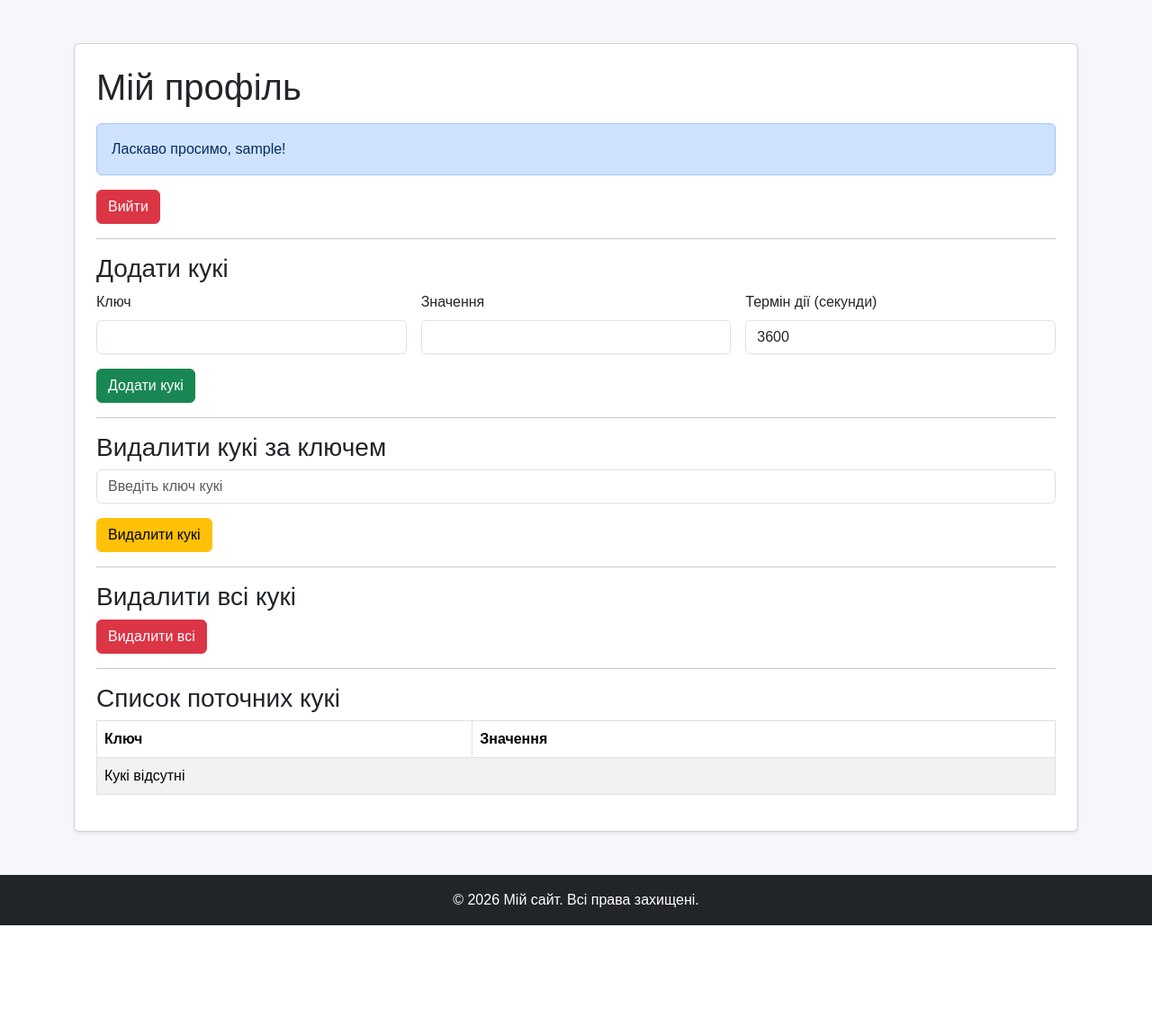
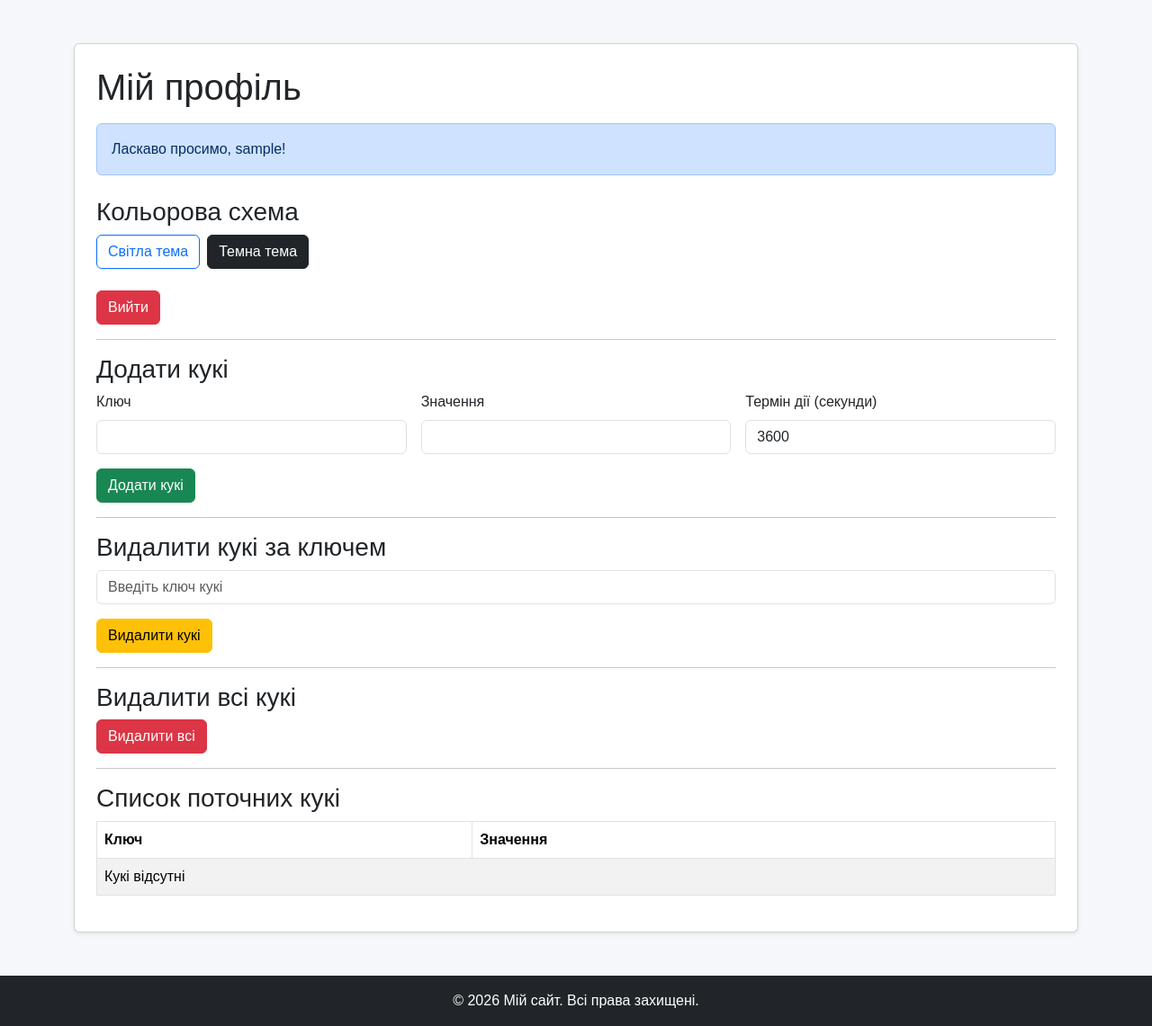
Before and after one commit to DeksiE/flask-app-lab, a Flask app: page /users/profile in a window 1280 px wide. Shown: the part 56-1197 px from the top of the page at 90% size. Before the commit the page ends 1085 px from the top, so only its background shows below. Run offline with Flask 3, Linux system fonts and the light colour scheme; the visitor is signed in with stand-in values (Sample User, id 1).

Commit message:
Add profile theme switching with cookies

```diff
--- a/app/static/css/styles.css
+++ b/app/static/css/styles.css
@@ -102,3 +102,41 @@ main {
     background: #e9f2ff;
     color: #0d6efd;
 }
+
+.profile-theme {
+    border-radius: 12px;
+    transition: background-color 0.3s, color 0.3s;
+}
+
+.profile-theme.light-theme {
+    background-color: #ffffff;
+    color: #212529;
+}
+
+.profile-theme.dark-theme {
+    background-color: #212529;
+    color: #ffffff;
+}
+
+.profile-theme.dark-theme .card {
+    background-color: #2b3035;
+    color: #ffffff;
+    border-color: #495057;
+}
+
+.profile-theme.dark-theme .form-control {
+    background-color: #343a40;
+    color: #ffffff;
+    border-color: #6c757d;
+}
+
+.profile-theme.dark-theme .form-control::placeholder {
+    color: #adb5bd;
+}
+
+.profile-theme.dark-theme .table {
+    --bs-table-bg: #2b3035;
+    --bs-table-color: #ffffff;
+    --bs-table-striped-bg: #343a40;
+    --bs-table-border-color: #495057;
+}
--- a/app/users/templates/users/profile.html
+++ b/app/users/templates/users/profile.html
@@ -2,12 +2,29 @@
 {% extends 'base.html' %}
 
 {% block content %}
+<div class="profile-theme {% if theme == 'dark' %}dark-theme{% else %}light-theme{% endif %}">
     <div class="card shadow-sm">
         <div class="card-body p-4">
             <h1>Мій профіль</h1>
 
             <div class="alert alert-primary mt-3">
                 Ласкаво просимо, {{ username }}!
+            </div>
+
+            <h3 class="mt-4">Кольорова схема</h3>
+
+            <div class="d-flex gap-2 mb-4">
+                <form method="POST" action="{{ url_for('users.change_theme', theme='light') }}">
+                    <button type="submit" class="btn btn-outline-primary">
+                        Світла тема
+                    </button>
+                </form>
+
+                <form method="POST" action="{{ url_for('users.change_theme', theme='dark') }}">
+                    <button type="submit" class="btn btn-dark">
+                        Темна тема
+                    </button>
+                </form>
             </div>
 
             <form method="POST" action="{{ url_for('users.logout') }}">
@@ -93,6 +110,8 @@
                     </tbody>
                 </table>
             </div>
+
+        </div>
     </div>
 </div>
 {% endblock %}
--- a/app/users/views.py
+++ b/app/users/views.py
@@ -46,11 +46,17 @@ def profile():
         if key != 'session'
     }
 
+    theme = request.cookies.get('theme', 'light')
+
+    if theme not in ['light', 'dark']:
+        theme = 'light'
+
     return render_template(
         'users/profile.html',
         title='Профіль',
         username=username,
-        cookies=cookies
+        cookies=cookies,
+        theme=theme
     )
 
 
@@ -111,3 +117,19 @@ def delete_all_cookies():
 
     flash('Кукі видалено!', 'success')
     return response
+
+@users_bp.route('/theme/<theme>', methods=['POST'])
+def change_theme(theme):
+    if 'username' not in session:
+        flash('Спочатку увійдіть у систему!', 'danger')
+        return redirect(url_for('users.login'))
+
+    if theme not in ['light', 'dark']:
+        flash('Невідома тема!', 'danger')
+        return redirect(url_for('users.profile'))
+
+    response = make_response(redirect(url_for('users.profile')))
+    response.set_cookie('theme', theme, max_age=30 * 24 * 60 * 60)
+
+    flash('Кольорову схему змінено!', 'success')
+    return response
```
Lines whose indentation alone changed are shown as unchanged.
